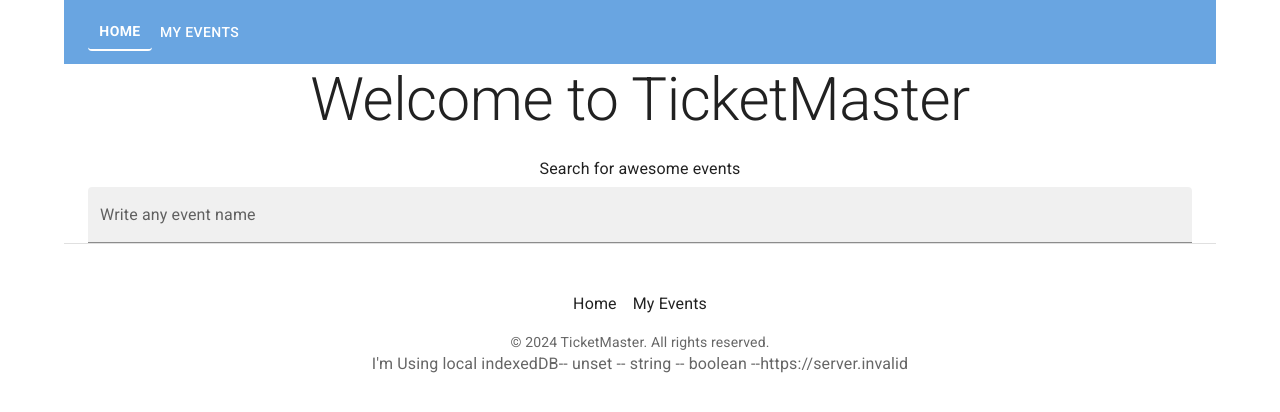
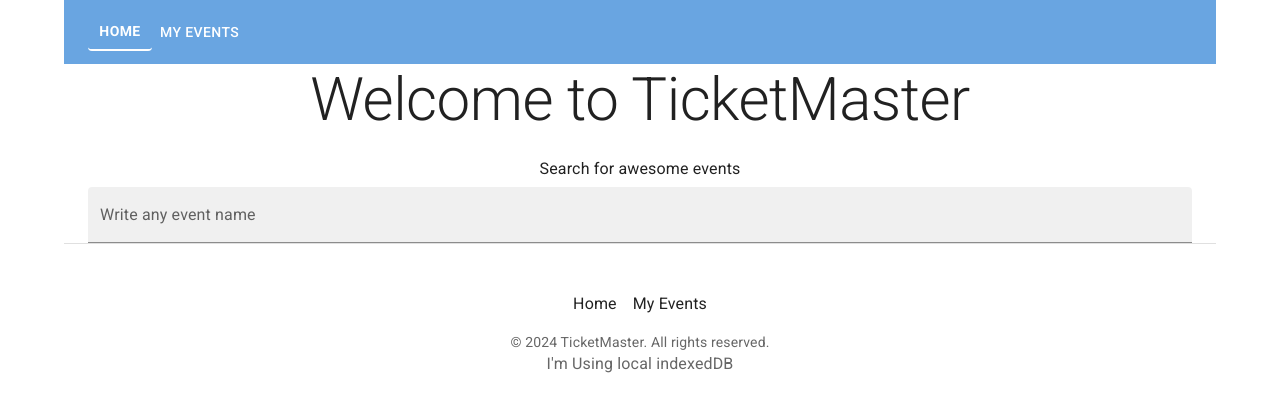
Before and after one commit to ivan-ravecca/ticketmaster, a React (Vite) app: page / in a window 1280 px wide. Shown: the top 412 px of the page. Built offline with nearby package versions, Linux system fonts and the light colour scheme; no server answers.

Commit message:
(ノಠ益ಠ)ノ彡┻━┻

```diff
--- a/src/layouts/footer/Footer.jsx
+++ b/src/layouts/footer/Footer.jsx
@@ -2,9 +2,8 @@ import TicketMasterContext from "/src/state/TicketMasterContext";
 import { useContext } from "react";
 import { Container, Typography, Box, Link, Stack } from "@mui/material";
 import { Link as RouterLink } from "react-router-dom";
-const useSQL = String(import.meta.env.VITE_API_SQL) === "true";
-const some = import.meta.env.VITE_API_SQL;
-const atUrl = import.meta.env.VITE_API_URL;
+const useSQL = import.meta.env.VITE_API_SQL === "true";
+
 const Footer = () => {
   const { ticketMasterContext, setTicketMasterContext } =
     useContext(TicketMasterContext);
@@ -58,8 +57,6 @@ const Footer = () => {
             </Typography>
             <Typography variant="body3" color="textSecondary" sx={{ mt: 2 }}>
               {useSQL ? "I'm Using SQL at Neon" : "I'm Using local indexedDB"}
-              -- {some} -- {typeof some} -- {typeof useSQL} --
-              {atUrl}
             </Typography>
           </Container>
         </Box>
--- a/src/services/favEventsHelper.js
+++ b/src/services/favEventsHelper.js
@@ -1,4 +1,4 @@
-const useSQL = String(import.meta.env.VITE_API_SQL) === "true";
+const useSQL = import.meta.env.VITE_API_SQL === "true";
 import FactoryAPI from "./factoryAPI";
 
 const eventsAPI = new FactoryAPI(useSQL);
```
